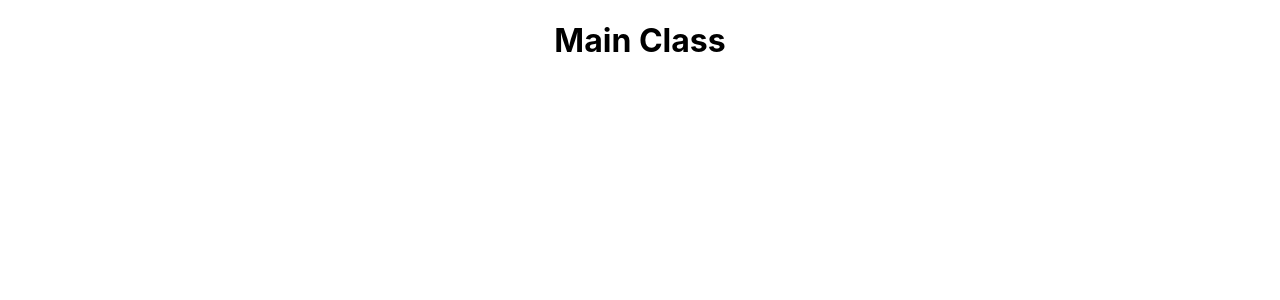
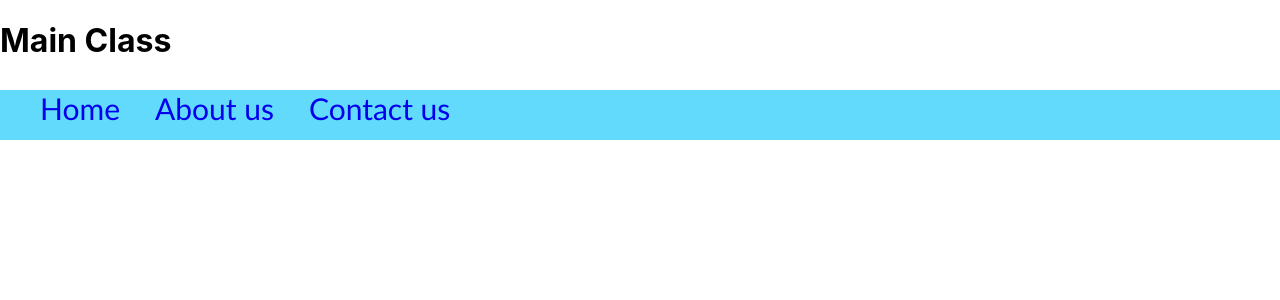
Before and after one commit to Avishkar05/myreactapp_code_practice, a React (Create React App) app: page / in a window 1280 px wide. Before the commit this address had no page. Shown: the top 300 px of the page. Built offline with nearby package versions, Linux system fonts and the light colour scheme.

Commit message:
Add Navbar component and update App.js to include routing

```diff
--- a/src/App.css
+++ b/src/App.css
@@ -1,6 +1,7 @@
-*{
+/* *{
   text-align: center;
-}
+} */
+
 
 .App {
   text-align: center;
@@ -40,3 +41,28 @@
     transform: rotate(360deg);
   }
 }
+
+
+/* Custom Style */
+nav{
+  background-color: #61dafb;
+  height: 50px;
+}
+
+nav ul{
+  display: flex;
+  gap: 35px;
+  list-style-type: none;
+  font-size: 30px;
+  font-family: 'Trebuchet MS', 'Lucida Sans Unicode', 'Lucida Grande', 'Lucida Sans', Arial, sans-serif;
+}
+
+.nav-link{
+  text-decoration: none;
+  cursor: pointer;
+}
+
+.nav-link:hover{
+  color: chartreuse;
+  font-size: 40px;
+}
--- a/src/App.js
+++ b/src/App.js
@@ -24,6 +24,7 @@ import Home from './Home.jsx';
 import Aboutus from './Aboutus.jsx';
 import Contactus from './Contactus.jsx';
 import { BrowserRouter, Routes, Route } from 'react-router-dom';
+import Navbar from './Navbar.jsx';
 
 function App() {
 
@@ -59,6 +60,7 @@ function App() {
       {/* <FormHandling></FormHandling> */}
       {/* <FormValidition></FormValidition> */}
       <BrowserRouter>
+      <Navbar></Navbar>
         <Routes>
           <Route path='/home' element={<Home></Home>}></Route>
           <Route path='/about' element={<Aboutus></Aboutus>}></Route>
--- /dev/null
+++ b/src/Navbar.jsx
@@ -0,0 +1,16 @@
+import React from 'react'
+import { Link } from 'react-router-dom'
+
+export default function Navbar() {
+  return (
+    <div>
+        <nav>
+            <ul>
+                <li><Link className='nav-link' to="/home">Home</Link></li>
+                <li><Link className='nav-link' to="/about">About us</Link></li>
+                <li><Link className='nav-link' to="/contact">Contact us</Link></li>
+            </ul>
+        </nav>
+    </div>
+  )
+}
```
